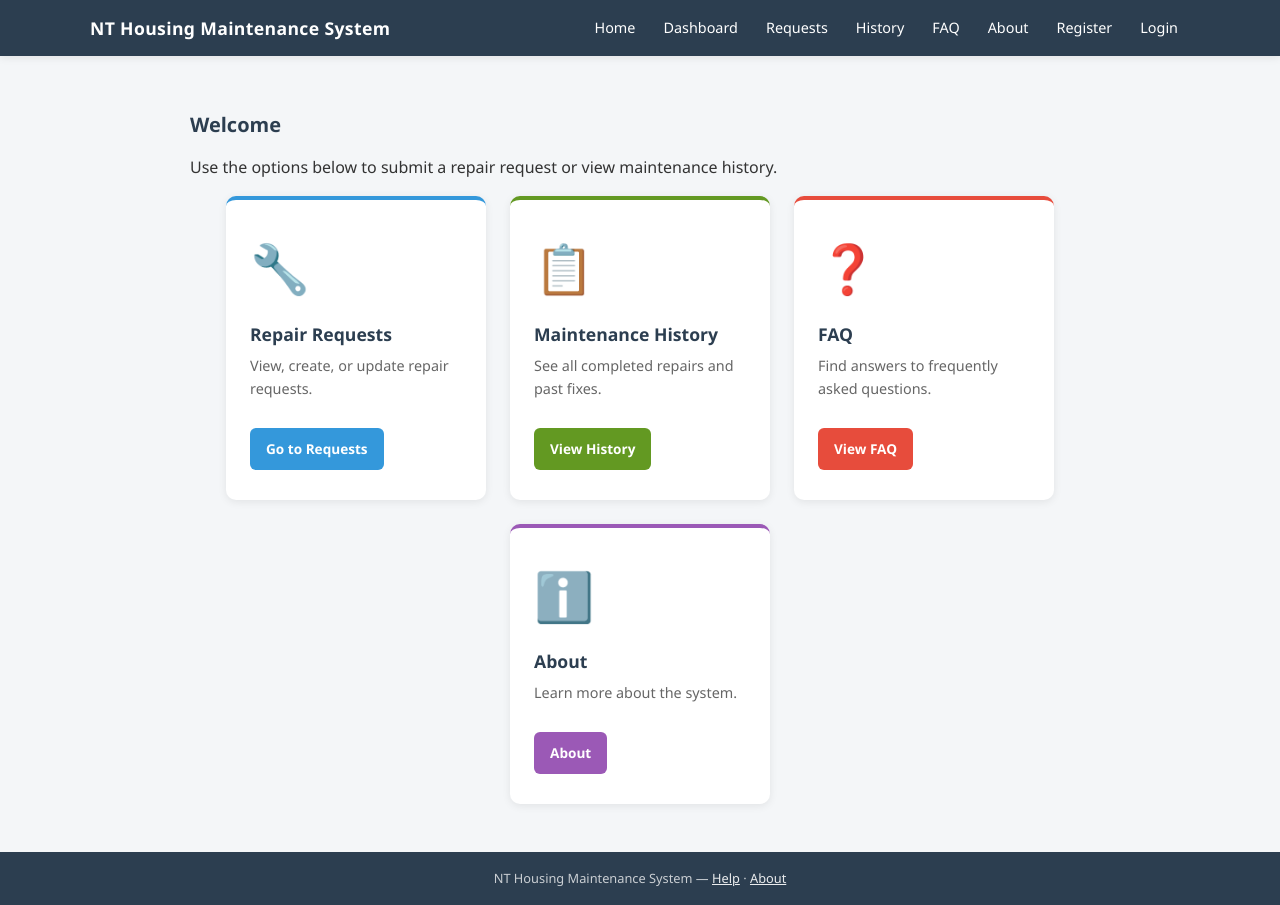
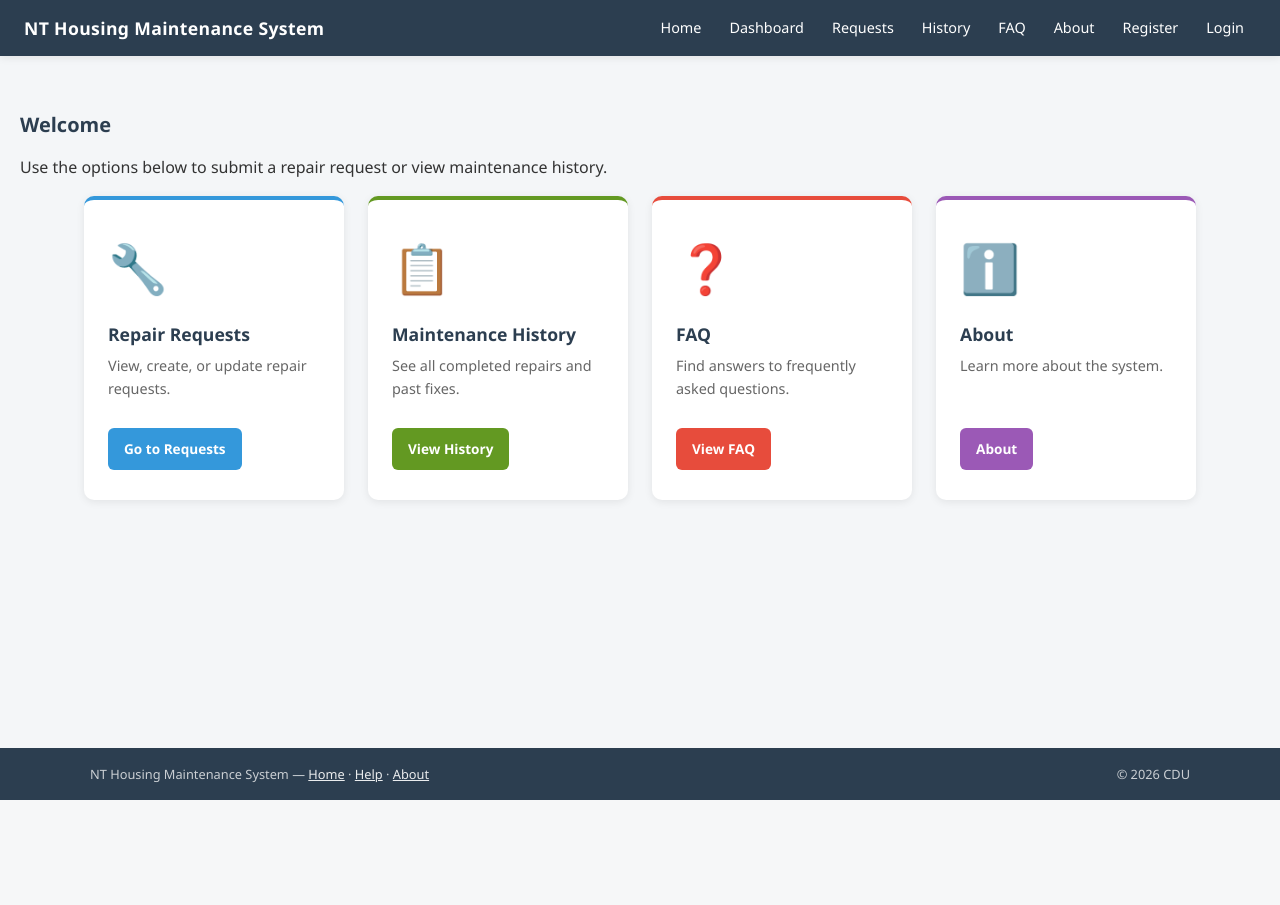
Before and after one commit to ccordoba24/Group1_HIT237, a Django app: template proj_1/housing/templates/housing/home.html in a window 1280 px wide. After the commit the page ends 800 px from the top, so only its background shows below. Run offline with Django 3.2, Linux system fonts and the light colour scheme; the template is opened without the code that fills it, so the values that code supplies are empty.

Commit message:
editing home page format
only tiding up home page to look more professional and user friendly

```diff
--- a/proj_1/housing/static/housing/css/main.css
+++ b/proj_1/housing/static/housing/css/main.css
@@ -53,10 +53,10 @@ body {
     display: flex;
     align-items: center;
     justify-content: space-between;
-    max-width: 1100px;
+    max-width: 100%;
     margin: 0 auto;
     min-height: 56px;
-    flex-wrap: wrap;
+    flex-wrap: nowrap;
     gap: 12px;
 }
 
@@ -70,7 +70,8 @@ body {
     display: flex;
     gap: 4px;
     align-items: center;
-    flex-wrap: wrap;
+    flex-wrap: nowrap;
+    overflow-x: auto;
 }
 
 .nav a,
@@ -114,7 +115,7 @@ main {
 }
 
 .container {
-    max-width: 900px;
+    max-width: 1400px;
     margin: 0 auto;
 }
 
@@ -645,9 +646,26 @@ table.data-table {
 .site-footer {
     background: var(--color-primary);
     color: rgba(255, 255, 255, 0.75);
-    text-align: center;
     padding: 16px 20px;
     font-size: 0.8rem;
+}
+
+.footer-container {
+    max-width: 1100px;
+    margin: 0 auto;
+    display: flex;
+    justify-content: space-between;
+    align-items: center;
+    gap: 20px;
+}
+
+.footer-left {
+    flex: 1;
+}
+
+.footer-right {
+    text-align: right;
+    white-space: nowrap;
 }
 
 .site-footer a {
--- a/proj_1/housing/templates/housing/base.html
+++ b/proj_1/housing/templates/housing/base.html
@@ -40,9 +40,17 @@
     </main>
 
     <footer class="site-footer">
-        NT Housing Maintenance System &mdash;
-        <a href="{% url 'faq' %}">Help</a> &middot;
-        <a href="{% url 'about' %}">About</a>
+        <div class="footer-container">
+            <div class="footer-left">
+                NT Housing Maintenance System &mdash;
+                <a href="{% url 'home' %}">Home</a> &middot;
+                <a href="{% url 'faq' %}">Help</a> &middot;
+                <a href="{% url 'about' %}">About</a>
+            </div>
+            <div class="footer-right">
+                &copy; 2026 CDU
+            </div>
+        </div>
     </footer>
 </body>
 </html>
```
